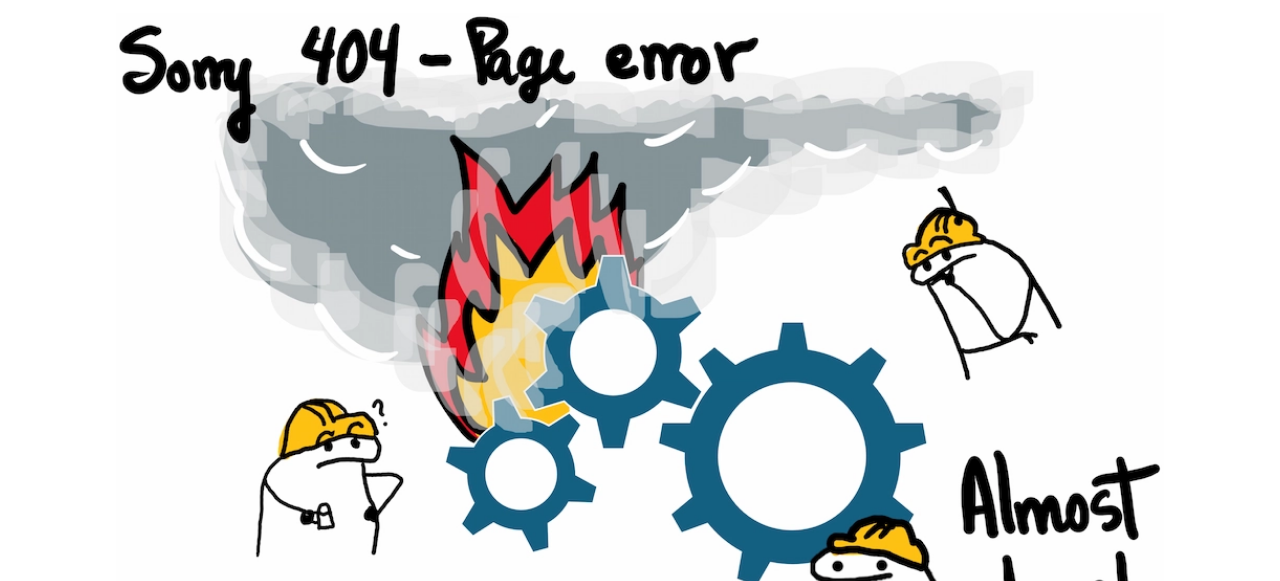
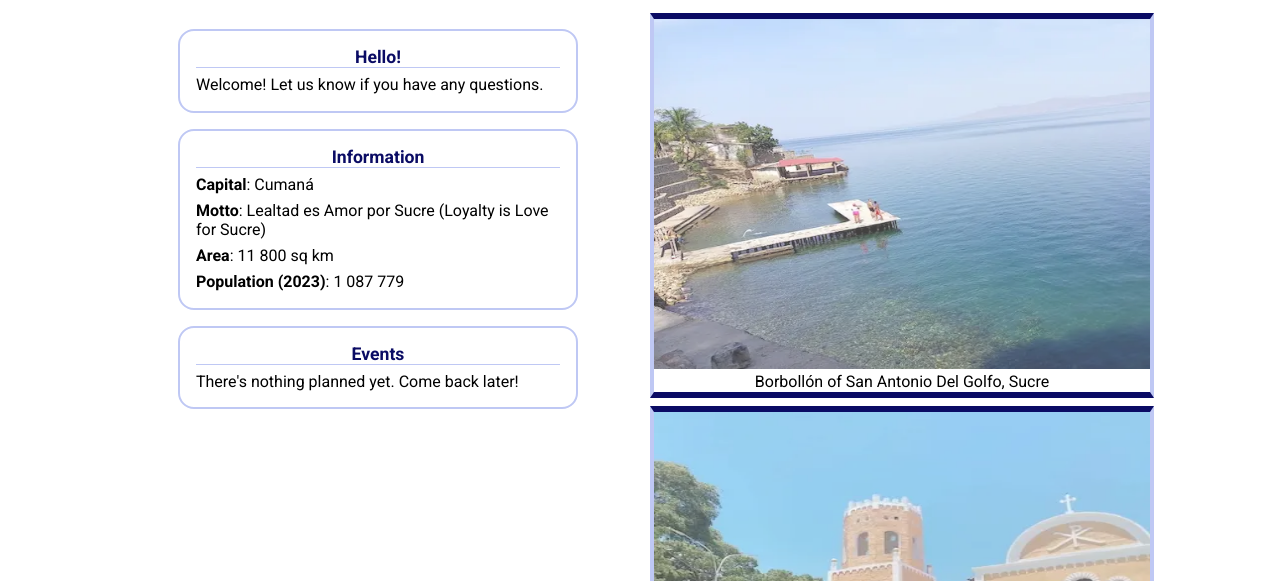
Before and after one commit to Joelnin/wdd231, a plain HTML site: page chamber/discover.html in a window 1280 px wide. Shown: the part 219-800 px from the top of the page. Drawn offline with nearby package versions, Linux system fonts and the light colour scheme.

Commit message:
Adding Discover Page

```diff
--- /dev/null
+++ b/chamber/data/interesting-pictures.json
@@ -0,0 +1,60 @@
+{
+    "pictures": [
+        {
+            "index": 0,
+            "img": {
+                "imagefile": "borbollon-san-antonio.webp",
+                "alt": "Borbollón of San Antonio - San Antonio del Golfo, Sucre"
+            },
+            "caption": "Borbollón of San Antonio Del Golfo, Sucre"
+        },
+        {
+            "index": 1,
+            "img": {
+                "imagefile": "iglesia-cariaco.webp",
+                "alt": "Iglesia San Felipe de Austria - Cariaco, Sucre"
+            },
+            "caption": "Iglesia San Felipe de Austria, Sucre"
+        },
+        {
+            "index": 2,
+            "img": {
+                "imagefile": "mochima.webp",
+                "alt": "Mochima Beach, Sucre"
+            },
+            "caption": "Mochima Beach, Sucre"
+        },
+        {
+            "index": 3,
+            "img": {
+                "imagefile": "araguaney-carrizal.webp",
+                "alt": "Araguaney - Carrizal de la Cruz, Cariaco, Sucre"
+            },
+            "caption": "Carrizal de la Cruz, Cariaco, Sucre"
+        },
+        {
+            "index": 4,
+            "img": {
+                "imagefile": "san-juan-bautista.webp",
+                "alt": "Aguas de San Juan Bautista - Aguas Calientes, Sucre"
+            },
+            "caption": "Aguas de San Juan Bautista, Sucre"
+        },
+        {
+            "index": 5,
+            "img": {
+                "imagefile": "sunset-san-antonio.webp",
+                "alt": "Sunset at San Antonio del Golfo - Sucre"
+            },
+            "caption": "Sunset at San Antonio del Golfo, Sucre"
+        },
+        {
+            "index": 6,
+            "img": {
+                "imagefile": "guayacan.webp",
+                "alt": "Guayacan de las Flores Beach - Sucre"
+            },
+            "caption": "Guayacan de las Flores Beach, Sucre"
+        }
+    ]
+}
--- a/chamber/discover.html
+++ b/chamber/discover.html
@@ -27,6 +27,9 @@
     <script defer src="scripts/navbar.js"></script>
     <script defer src="scripts/footer.js"></script>
     <!-- Specific Scripts -->
+    <script defer src="scripts/message.js"></script>
+    <script defer src="scripts/interesting-places.js"></script>
+
 </head>
 <body>
     <header>
@@ -47,12 +50,32 @@
     </nav>
 
     <main>
+        <h2>Discover</h2>
+        <div class="join-page">
+            <div>
+                <div>
+                    <h3>Hello!</h3>
+                    <p id="time-between"></p>
+                </div>
+                <div>
+                    <h3>Information</h3>
+                    <ul>
+                        <li><b>Capital</b>: Cumaná</li>
+                        <li><b>Motto</b>: Lealtad es Amor por Sucre (Loyalty is Love for Sucre)</li>
+                        <li><b>Area</b>: 11 800 sq km</li>
+                        <li><b>Population (2023)</b>: 1 087 779</li>
+                    </ul>
+                </div>
+                <div>
+                    <h3>Events</h3>
+                    <p>There's nothing planned yet. Come back later!</p>
+                </div>
+            </div>
 
-        <h2>Discover</h2>
-        <div class="hero">
+            <div id="interesting">
 
+            </div>
         </div>
-        <img src="images/404notfound.webp" alt="404 Not Found" class="not-found" width="300" height="200">
 
     </main>
     <footer>
--- /dev/null
+++ b/chamber/scripts/interesting-places.js
@@ -0,0 +1,69 @@
+const url = './data/interesting-pictures.json';
+const interestingPictures = document.querySelector('#interesting');
+
+async function getInterestingData() {
+
+    try {
+        const response = await fetch(url);
+        const data = await response.json();
+        // console.table(data.pictures); // temporary testing of data response
+        displayPictures(data.pictures);
+
+    } catch (error) {
+        console.error('Error fetching interesting pictures:', error);
+    }
+}
+
+getInterestingData();
+
+function capitalize(phrase) {
+    let words = phrase.split(" ");
+
+    for (let i = 0; i < words.length; i++) {
+        words[i] = words[i][0].toUpperCase() + words[i].slice(1);
+    }
+
+    return words.join(" ");
+}
+
+function createImageTemplate(picture) {
+
+//     Figure (figure):
+//     Image (img)
+//     Caption (figcaption)
+
+    let figure = document.createElement('figure');
+
+    let img = document.createElement('img');
+
+    img.setAttribute('src', `images/${picture.img.imagefile}`);
+    img.setAttribute('alt', picture.img.alt);
+    img.setAttribute('width', "400");
+    img.setAttribute('height', "350");
+
+    if (picture.index < 1) { // First image auto for better performance
+        img.setAttribute('loading', 'auto');
+    } else {
+        img.setAttribute('loading', 'lazy');
+    }
+
+    figure.appendChild(img);
+
+    let caption = document.createElement('figcaption');
+
+    caption.textContent = picture.caption;
+
+    figure.appendChild(caption);
+
+    return figure;
+}
+
+function displayPictures(pictures) {
+    pictures.forEach((picture) => {
+
+        let card = createImageTemplate(picture);
+
+        interestingPictures.appendChild(card);
+
+    }); // end of arrow function and forEach loop
+}
--- /dev/null
+++ b/chamber/scripts/message.js
@@ -0,0 +1,28 @@
+const visitFeedback = document.querySelector('#time-between');
+
+let visitTime = localStorage.getItem("firstvisit");
+// console.log(visitTime);
+
+if (visitTime == null) {
+
+    visitFeedback.textContent = "Welcome! Let us know if you have any questions.";
+    localStorage.setItem("firstvisit", Date.now());
+
+} else {
+
+    // Milisecond in a day = 86400000
+
+    let timeDifference = (Date.now() - visitTime) / 86400000;
+    // console.log(timeDifference) // Check time
+
+    if (timeDifference < 1) {
+
+        visitFeedback.textContent = "Back so soon! Awesome!";
+
+    } else {
+
+        visitFeedback.textContent = `You last visited ${Math.floor(timeDifference)} days ago`;
+
+    }
+
+}
--- a/chamber/styles/chamber.css
+++ b/chamber/styles/chamber.css
@@ -623,3 +623,41 @@ li.membership {
     border-radius: 1rem;
     cursor: pointer;
 }
+
+#interesting {
+    min-height: 100px;
+}
+
+.join-page > div > div {
+    padding: 1rem;
+    max-width: 25rem;
+    border: 2px solid var(--accent1-color);
+    border-radius: 1rem;
+    margin: 1rem;
+    background-color: var(--primary-color);
+}
+
+.join-page > div > div > p,
+.join-page > div > div li,
+.join-page figure:not(:first-child) {
+    margin-top: 0.5rem;
+}
+
+.join-page figure {
+    text-align: center;
+    height: auto;
+    width: 100%;
+    object-fit: cover;
+    border: 4px solid var(--accent1-color);
+    border-top: 0.4rem solid var(--nav-background-color);
+    border-bottom: 0.4rem solid var(--nav-background-color);
+}
+
+.join-page figure > img {
+    width: 100%;
+    opacity: 75%;
+}
+
+.join-page figure > img:hover {
+    opacity: 100%;
+}
```
Also changed, not shown: chamber/join.html (+0 -1 lines), chamber/images/araguaney-carrizal.webp (added), chamber/images/borbollon-san-antonio.webp (added), chamber/images/guayacan.webp (added), chamber/images/iglesia-cariaco.webp (added), chamber/images/mochima.webp (added), chamber/images/san-juan-bautista.webp (added), chamber/images/sunset-san-antonio.webp (added).
